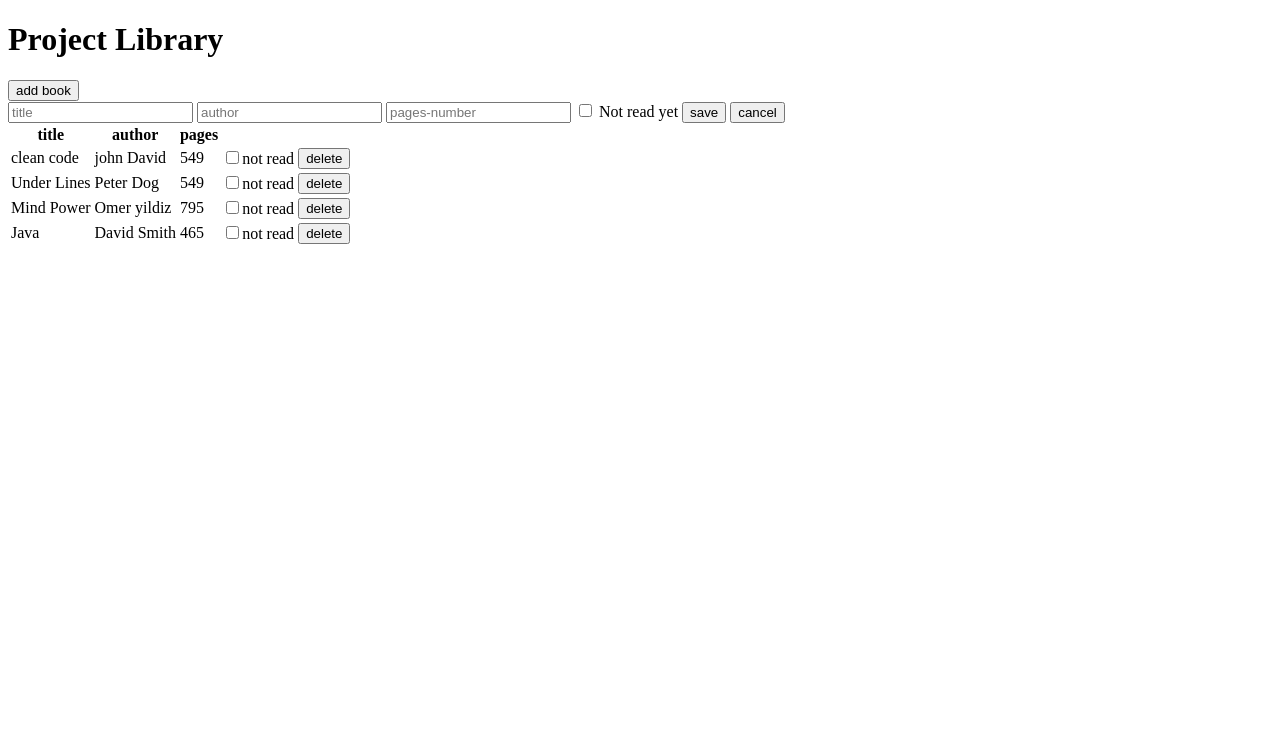
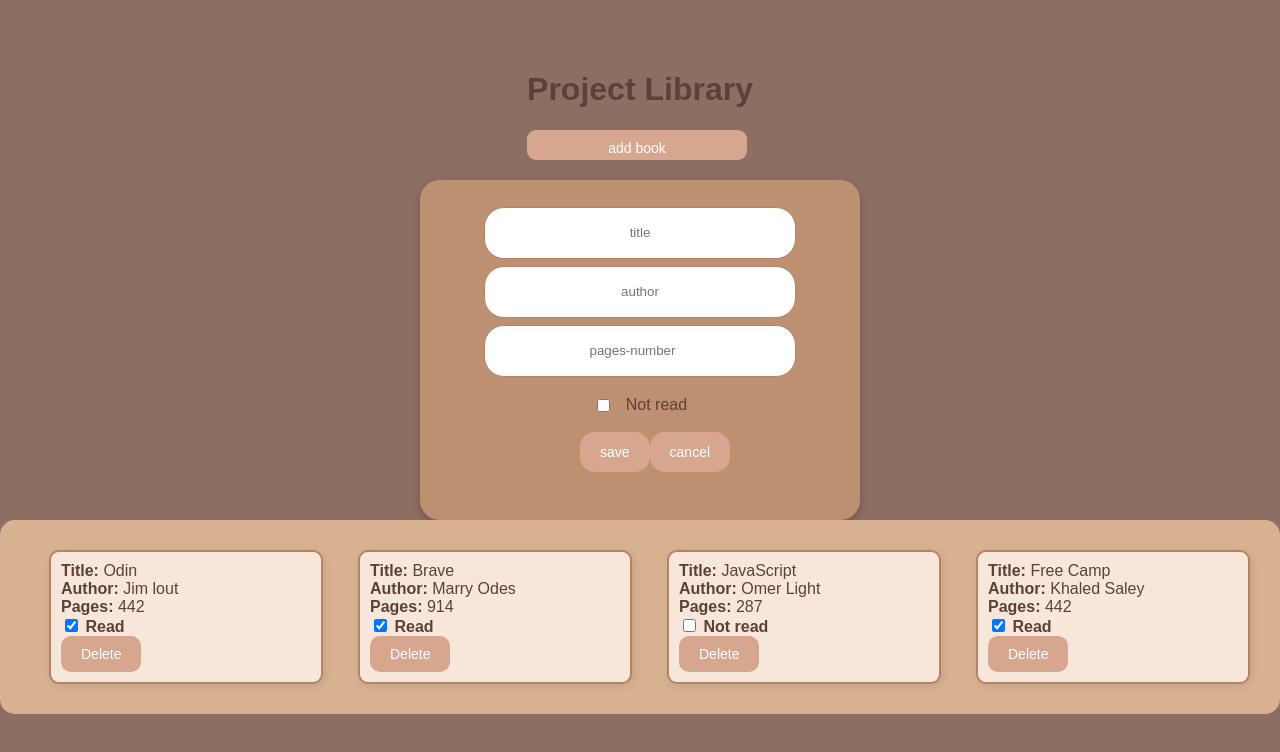
Before and after one commit to khaled767/project-Library, a plain HTML site: page main.html in a window 1280 px wide. Both pictures are taken after a click on the button "add book". Drawn offline with Linux system fonts and the light colour scheme.

Commit message:
finishing the project

```diff
--- a/index.js
+++ b/index.js
@@ -1,92 +1,112 @@
 const myLibrary = [];
-let id = 4
 
 
-const title= document.getElementById('title');
-const author= document.querySelector('#author');
-const pages= document.querySelector('#pages');
-const save= document.getElementById('save');
-const cancel= document.querySelector('#cancel');
-const check= document.getElementById('check')
-
-
-const reads= document.querySelectorAll('.read')
-const status= document.querySelectorAll('.status')
-
-//  Make read Function
-reads.forEach((read) => read.addEventListener('change', () =>{
-    const status= read.nextElementSibling;
-    status.textContent= read.checked ? 'Read' : 'Not read'
-})
-)
-
-
-
-// --- Save Button:
-save.addEventListener('click',  formSubmit)
-function formSubmit(){
-    let emptyFiled=[];
-
-    if(title.value.trim() ===   '')
-        emptyFiled.push('Title');
-    if(author.value.trim() === '')
-        emptyFiled.push('Author');
-    if( pages.value.trim() ==='')
-        emptyFiled.push('Pages (can not be empty)')
-    else if (pages.value <= 10      ||
-        pages.value >= 999     )
-        emptyFiled.push('Pages ()must be between 10 - 999')
-        //alert('Pages ()must be between 10 - 999')
-    if(emptyFiled.length > 0){
-        console.log(`Please fill up the following fields ${emptyFiled. join(', ')}`)
-    }
-    else{
-        id += 1
-        bookTitle= title.value.trim();
-        bookAuthor= author.value.trim();
-        bookPages= pages.value.trim();
-        bookRead= check.checked ? 'read' : 'not read'
-        myLibrary.push(id, bookTitle, bookAuthor, bookPages, bookRead)
-        clear()
-
-    }
-    console.log(myLibrary)
-    return myLibrary
+// Book Constructor
+function Book(id, title, author, pages, read) {
+    this.id = id;
+    this.title = title;
+    this.author = author;
+    this.pages = pages;
+    this.read = read;
 }
 
+// Function to display a single book on the page
+function displayBook(book) {
+    //const row = document.createElement('tr'); Instead of it 'div'
+    const bookCard= document.createElement('div')
+    bookCard.classList.add('book-card');
 
-// --- Cancel Button:
-cancel.addEventListener('click', () =>{
-    clear()
+    bookCard.innerHTML = `
+        <div><span>Title:</span> ${book.title}</div>
+        <div><span>Author:</span> ${book.author}</div>
+        <div><span>Pages:</span> ${book.pages}</div>
+        <div>
+            <input type="checkbox" class="read" ${book.read === 'read' ? 'checked' : ''}>
+            <span class="status">${book.read === 'read' ? 'Read' : 'Not read'}</span>
+        </div>
+        <button class="delete">Delete</button>
+    `;
+    const bookshelf= document.querySelector('.bookshelf')
+    // Append the row to the table
+    bookshelf.appendChild(bookCard);
+
+    // Event listener for the "Read" checkbox
+    const readCheckbox = bookCard.querySelector('.read');
+    const statusSpan = bookCard.querySelector('.status');
+    readCheckbox.addEventListener('change', () => {
+        const isChecked = readCheckbox.checked ;
+        statusSpan.textContent = isChecked ? 'Read' : 'Not read';
+        book.read = isChecked ? 'read' : 'not read'; // Update book status
+
+    });
+
+    // Event listener for the "Delete" button
+    const deleteButton = bookCard.querySelector('.delete');
+    deleteButton.addEventListener('click', () => {
+        bookshelf.removeChild(bookCard);
+        const index = myLibrary.indexOf(book);
+        if (index > -1) myLibrary.splice(index, 1);
+    });
+}
+
+// Function to add a new book to the library and display it
+function addBookToLibrary(id, title, author, pages, read) {
+    const newBook = new Book(id, title, author, pages, read);
+    myLibrary.push(newBook);
+    displayBook(newBook);
+}
+
+// Predefined Books
+const bookOne = new Book(1, 'Odin', 'Jim lout', 442, 'read');
+const bookTwo = new Book(2, 'Brave', 'Marry Odes', 914, 'read');
+const bookThree = new Book(3, 'JavaScript', 'Omer Light', 287, 'not read');
+const bookFour = new Book(4, 'Free Camp', 'Khaled Saley', 442, 'read');
+
+// Add predefined books to the library
+myLibrary.push(bookOne, bookTwo, bookThree, bookFour);
+
+// Display predefined books on the page
+myLibrary.forEach(displayBook);
+
+// Event listener for adding a new book
+const saveButton = document.getElementById('save');
+saveButton.addEventListener('click', () => {
+    const titleInput = document.getElementById('title');
+    const authorInput = document.getElementById('author');
+    const pagesInput = document.getElementById('pages');
+    const readCheckbox = document.getElementById('check');
+
+    const title = titleInput.value.trim();
+    const author = authorInput.value.trim();
+    const pages = parseInt(pagesInput.value, 10);
+    const read = readCheckbox.checked ? 'read' : 'not read';
+
+    if (title && author && pages >= 10 && pages <= 999) {
+        const newId = myLibrary.length + 1;
+        addBookToLibrary(newId, title, author, pages, read);
+
+        // Clear form inputs
+        titleInput.value = '';
+        authorInput.value = '';
+        pagesInput.value = '';
+        readCheckbox.checked = false;
+        form.style.display= 'none';
+    } else {
+        alert('Please provide valid book details.');
+    }
+});
+
+// Working on some Css:
+const form= document.querySelector('.form');
+const addButton= document.getElementById('add')
+const cancelButton= document.getElementById('cancel')
+
+form.style.display= 'none';
+
+addButton.addEventListener('click', () =>{
+    form.style.display= 'flex'
 })
 
-
-
-// --- Clear Function:
-function clear(){
-    title.value= '';
-    author.value= '';
-    pages.value= '';
-    check.checked= '';
-}
-
-
-
-
-
-
-
-
-function Book(id, title,author, pages, read) {
-    this.id= id
-    this.title= title;
-    this.author= author;
-    this.pages= pages;
-    this.read= read
-}
-
-function addBookToLibrary(id, title, author, pages, read) {
-    bookOne= new Book('Odin', 'Project', 855);
-
-
-}
+cancelButton.addEventListener('click', ()=>{
+    form.style.display= 'none'
+})
--- a/main.html
+++ b/main.html
@@ -4,59 +4,140 @@
     <meta charset="UTF-8">
     <meta name="viewport" content="width=device-width, initial-scale=1.0">
     <title>Document</title>
+    <style>
+        body{
+            margin: 0;
+            padding: 0;
+            background-color: #8d6e63; /* Light brown shade */
+            color: #5d4037; /* Darker brown for text */
+            font-family: Arial, sans-serif;
+        }
+        .intro{
+            display: grid;
+            justify-content: center;
+            margin-top: 50px;
+            margin-bottom: 20px;
+        }
+        #add{
+            width: 220px;
+            height: 30px;
+            border-radius: 9px;
+        }
+        button{
+            background-color:#d7a68f;
+            border: none;
+            border-radius: 10px;
+            color: #fff;
+            cursor: pointer;
+            padding: 10px 20px;
+            font-size: 14px;
+            transition: background-color 0.9s, transform 0.7s;
+        }
+        button:hover{
+            background-color: #a05a39;
+            transform: scale(1.05);
+        }
+        .form{
+            flex-direction: column;
+            align-items: center;
+            justify-content: center;
+            background-color: #bd9071; /* Light beige shade */
+            border-radius: 20px;
+            box-shadow: 0px 4px 8px rgba(0, 0, 0, 0.2);
+            padding: 20px;
+            width: 50%;
+            margin: 0 auto;
+            height: 300px;
+            width: 400px;
+        }
+        .inputClass input{
+            text-align: center;
+            display: flex;
+            flex-direction: column;
+            width: 300px;
+            height: 40px;
+            margin: 7px;
+            padding:5px;
+            border-radius: 20px;
+             border: 1px solid #b58363; /* Border matching the theme */
+            background-color: #fff;
+            color: #5d4037;
+        }
+        .readCheckBox{
+            margin-top: 7px;
+            padding: 5px;
+            width: 30%;
+            display: flex;
+            justify-content:space-evenly;
+        }
+        .submitButton{
+            margin: 7px;
+            padding: 5px;
+            display: flex;
+            width: 30%;
+            height: 100px;
+            justify-content: space-evenly;
+        }
+        .submitButton button{
+            width: 140px;
+            height: 40px;
+            border-radius: 15px;
+        }
+        .book-card{
+            border: 2px solid #b58363; /* Medium brown border */
+            border-radius: 10px;
+            margin: 10px;
+            padding: 10px;
+            width: 250px; /* Fixed width for consistent design */
+            box-shadow: 2px 2px 10px rgba(0, 0, 0, 0.1);
+            background-color: #f7e7da; /* Very light brown */
+            color: #5d4037;
+        }
+        .book-card span{
+            font-weight: bold;
+        }
+        .bookshelf{
+            display: flex;
+            flex-wrap: wrap;
+            justify-content: center;
+            gap: 15px;
+            padding: 20px;
+            background-color: #d9b291; /* Soft beige shade for bookshelf background */
+            border-radius: 15px;
+        }
+    </style>
 </head>
 <body>
-    <h1>Project Library</h1>
-    <div class="addBooks">
-        <button id="add"> add book</button>
+  <div class="intro">
+      <h1>Project Library</h1>
+      <div class="addBooks">
+          <button id="add"> add book</button>
     </div>
+  </div>
     <div class="form">
+        <div class="inputClass">
         <input type="text" placeholder="title" id="title" >
         <input type="text" placeholder="author" id="author">
         <input type="number" placeholder="pages-number" id="pages">
+    </div>
+    <div class="readCheckBox">
         <input type="checkbox" placeholder="read" class="read" id="check">
-        <span class="status">Not read yet</span>
+        <span class="status">Not read</span>
+    </div>
+    <div class="submitButton">
         <button type="submit" id="save">save</button>
         <button type="reset" id="cancel">cancel</button>
     </div>
+    </div>
     <div class="bookshelf">
-        <table>
-            <tr>
-                <th>title</th>
-                <th> author</th>
-                <th> pages</th>
+        <table id="table">
+            <thead>
+            </thead>
+            <tbody>
 
-            </tr>
-            <tr>
-                <td>clean code</td>
-                <td> john David</td>
-                <td> 549</td>
-                <td><input type="checkbox" class="read"><span class="status">not read</span> </td>
-                <td> <button>delete</button></td>
-            </tr>
-            <tr>
-                <td>Under Lines</td>
-                <td>Peter Dog</td>
-                <td> 549</td>
-                <td><input type="checkbox" class="read"><span class="status">not read</span> </td>
-                <td> <button>delete</button></td>
-            </tr>
-            <tr>
-                <td>Mind Power</td>
-                <td> Omer yildiz</td>
-                <td> 795</td>
-                <td><input type="checkbox" class="read"><span class="status">not read</span> </td>
-                <td> <button>delete</button></td>
-            </tr>
-            <tr>
-                <td>Java</td>
-                <td> David Smith</td>
-                <td> 465</td>
-                <td><input type="checkbox" class="read"><span class="status">not read</span> </td>
-                <td> <button>delete</button></td>
-            </tr>
-            <script src="index.js"></script>
+            </tbody>
         </table>
     </div>
+    <script src="index.js"></script>
 </body>
 </html>
```
